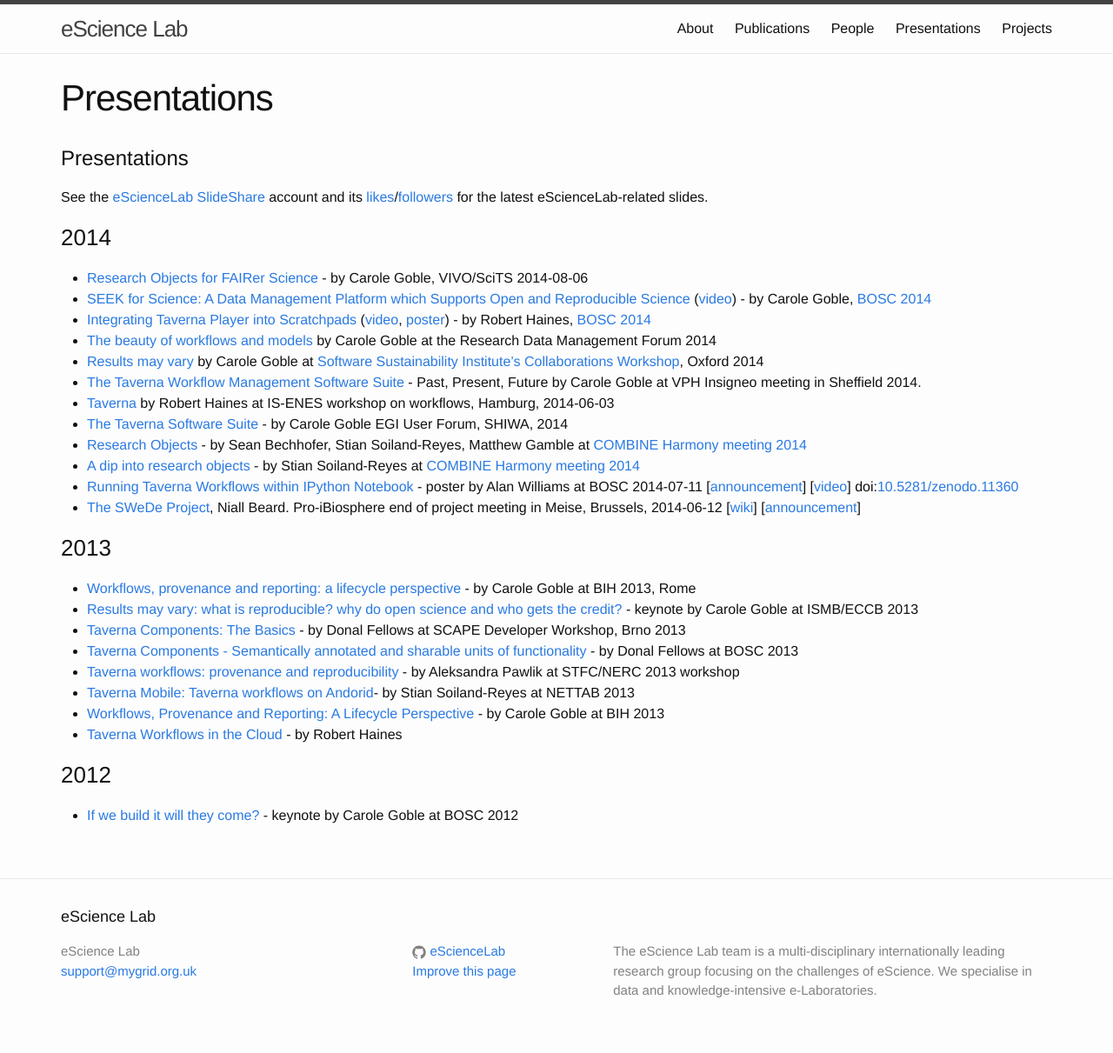
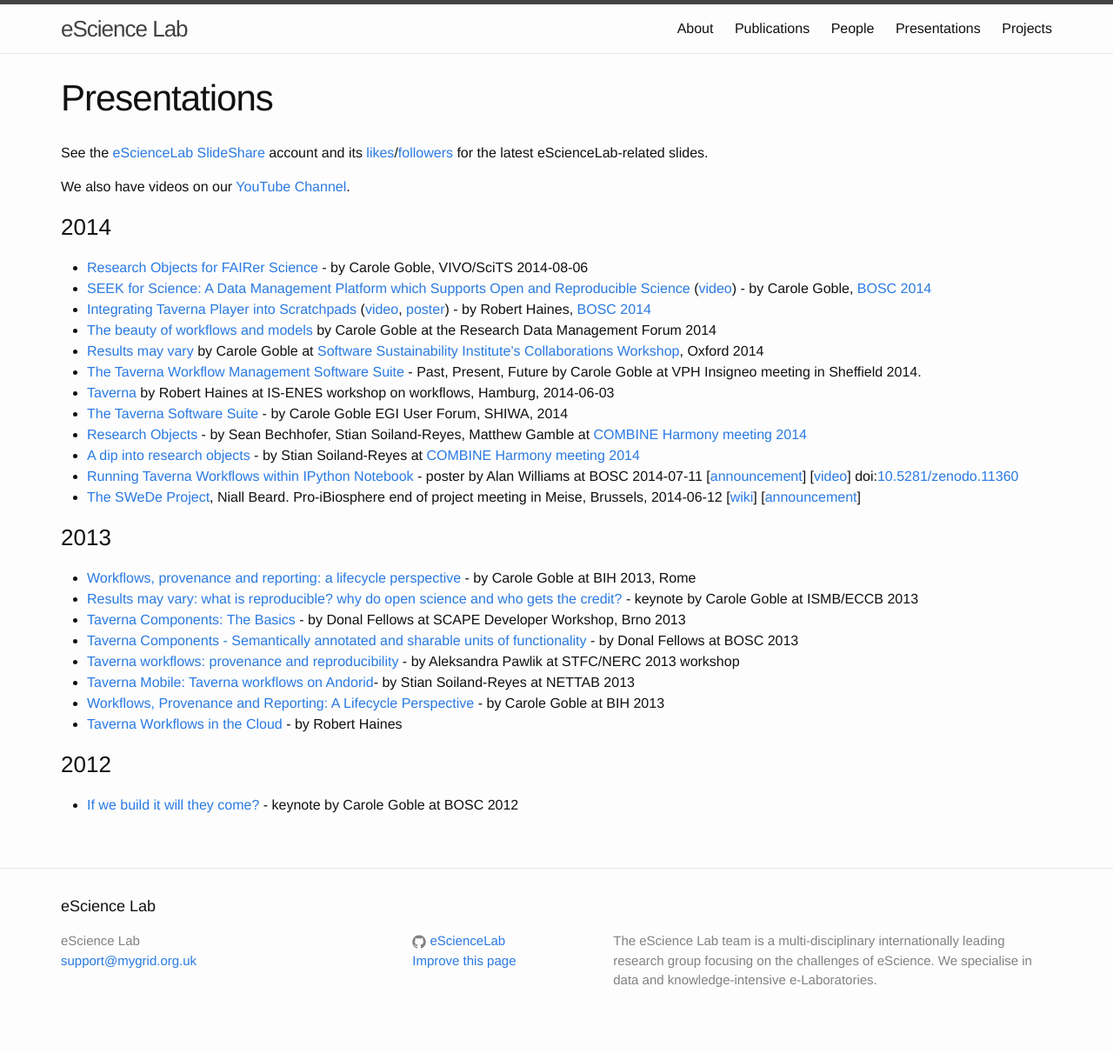
Before and after one commit to eScienceLab/eScienceLab.github.io, a Jekyll site: the page built from publications/presentations.md, in a window 1280 px wide. Shown: the whole page at 87% size. Built offline with Jekyll 4.4.1, drawn with Linux system fonts in a browser that asks for light colours.

Commit message:
Link to youtube channel

```diff
--- a/publications/presentations.md
+++ b/publications/presentations.md
@@ -3,9 +3,9 @@
 title: Presentations
 ---
 
-# Presentations
+See the [eScienceLab SlideShare](http://www.slideshare.net/mygrid/) account and its [likes](http://www.slideshare.net/mygrid/favorites)/[followers](http://www.slideshare.net/mygrid/following) for the latest eScienceLab-related slides.
 
-See the [eScienceLab SlideShare](http://www.slideshare.net/mygrid/) account and its [likes](http://www.slideshare.net/mygrid/favorites)/[followers](http://www.slideshare.net/mygrid/following) for the latest eScienceLab-related slides.
+We also have videos on our [YouTube Channel](http://www.youtube.com/user/mygridorguk).
 
 ### 2014
 
```
